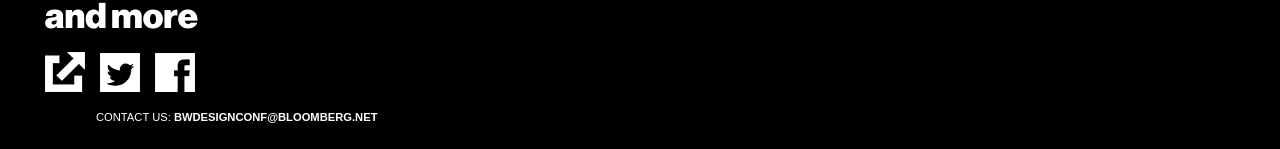
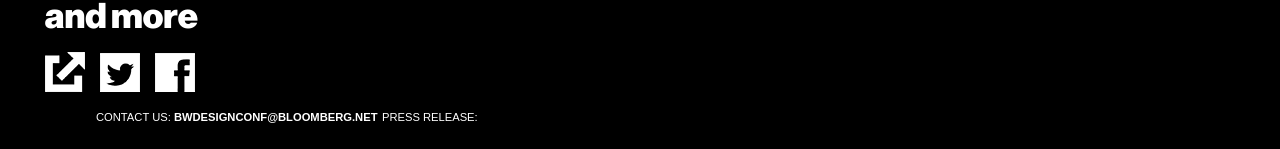
Before and after one commit to bizweekgraphics/2015-design-site, a Jekyll site: the page built from _posts/2014-11-09-speakers-more.markdown, in a window 1280 px wide and 1078 px high. Shown: the part 926-1075 px from the top of the window. Built offline with Jekyll 4.4.1, drawn with Linux system fonts in a browser that asks for light colours; some web fonts are replaced.

Commit message:
Add Press Release to footer
March 5, 2015 Release

```diff
--- a/_includes/footer.html
+++ b/_includes/footer.html
@@ -2,7 +2,7 @@
     <div class="wrapper">
         <ul>
             <li>Contact us: <a href="mailto:bwdesignconf@bloomberg.net">bwdesignconf@bloomberg.net</a></li>
-            <li><a href="" target="_blank"></a></li>
+            <li>Press Release: <a href="http://www.bloomberg.com/company/press-releases/bloomberg-businessweek-design-2015-headliners-include-ayah-bdeir-michael-bierut-tim-brown-robert-brunner-matias-duarte-bjarke-ingels-chip-kidd-evan-sharp-ev-williams/?utm_source=rss&utm_medium=rss&utm_campaign=bloomberg-businessweek-design-2015-headliners-include-ayah-bdeir-michael-bierut-tim-brown-robert-brunner-matias-duarte-bjarke-ingels-chip-kidd-evan-sharp-ev-williams" target="_blank"></a></li>
             <li><a href="" target="_blank"></a></li>
             <li><a href="" target="_blank"></a></li>
             <li><a href="" target="_blank"></a></li>
```
